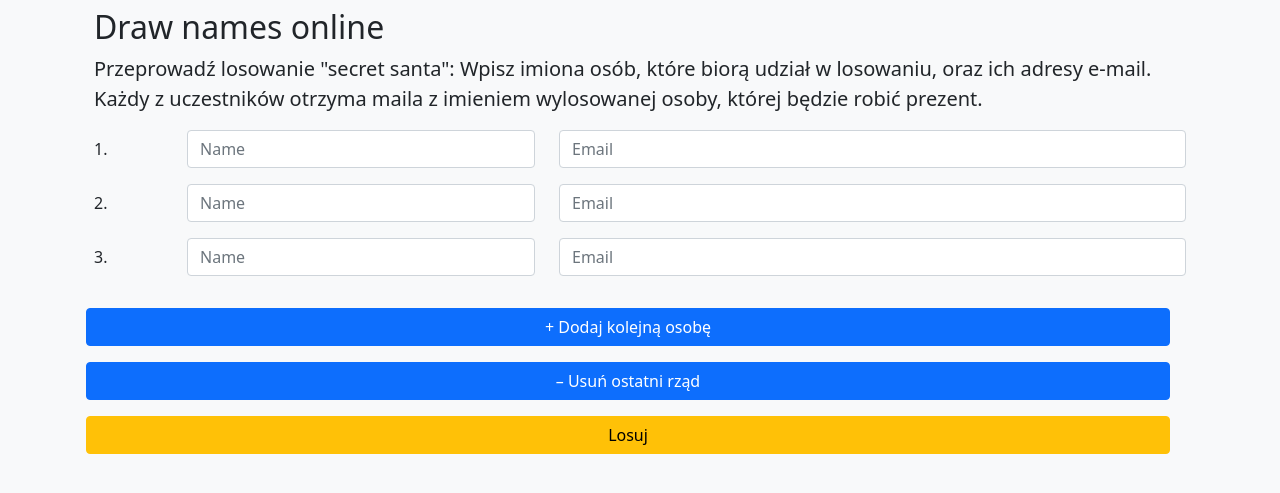
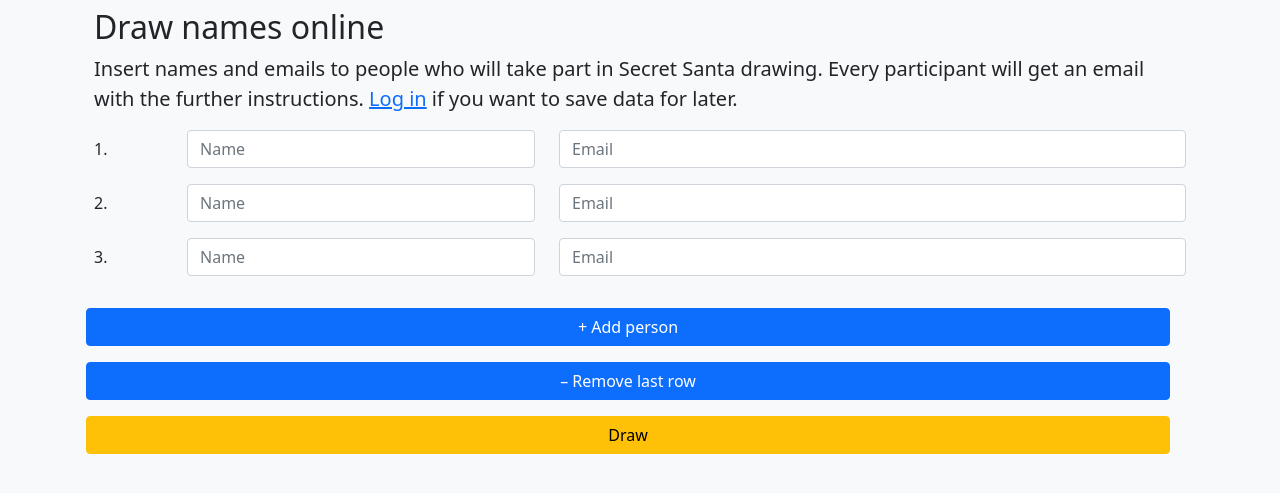
Before and after one commit to annasont/secret_santa, a Django app: page / in a window 1280 px wide. Shown: the part 56-549 px from the top of the page. Run offline with Django 3.2, Linux system fonts and the light colour scheme.

Commit message:
translated Home page to english.

```diff
--- a/draw/templates/draw/home.html
+++ b/draw/templates/draw/home.html
@@ -2,7 +2,7 @@
 {% block content %}
     <div class="container pt-2">
         <h2>Draw names online</h2>
-        <p class="lead">Przeprowadź losowanie "secret santa": Wpisz imiona osób, które biorą udział w losowaniu, oraz ich adresy e-mail. Każdy z uczestników otrzyma maila z imieniem wylosowanej osoby, której będzie robić prezent.</p>
+        <p class="lead">Insert names and emails to people who will take part in Secret Santa drawing. Every participant will get an email with the further instructions. <a href={% url 'login'%}>Log in</a> if you want to save data for later.</p>
 
         <form id="namesAndEmails" class="row g-3" method="POST">
             {{ formset.management_form }}
@@ -23,9 +23,9 @@
                 {% endfor %}
             </fieldset>
             <div class="row mt-3">
-                <button type="submit" class="btn btn-primary mb-3 rememberScrollPos" name="addSubtractOrDraw" value="add">+ Dodaj kolejną osobę</button>
-                <button type="submit" class="btn btn-primary mb-3 rememberScrollPos" name="addSubtractOrDraw" value="subtract" >– Usuń ostatni rząd</button>
-                <button type="submit" class="btn btn-warning" name="addSubtractOrDraw" value="draw">Losuj</button>
+                <button type="submit" class="btn btn-primary mb-3 rememberScrollPos" name="addSubtractOrDraw" value="add">+ Add person</button>
+                <button type="submit" class="btn btn-primary mb-3 rememberScrollPos" name="addSubtractOrDraw" value="subtract" >– Remove last row</button>
+                <button type="submit" class="btn btn-warning" name="addSubtractOrDraw" value="draw">Draw</button>
             </div>
         </form>
     </div>
--- a/draw/views.py
+++ b/draw/views.py
@@ -74,7 +74,7 @@ def subtractRowSuccess(request, ParticipantsFormset):
 def warningAtLeast3Participants(request, ParticipantsFormset):
     requestPostData = request.POST.copy()
     formset = ParticipantsFormset(requestPostData)
-    error = messages.warning(request, 'Liczba osób nie może być mniejsza niż 3.')
+    error = messages.warning(request, 'There must be at least 3 participants.')
     return formset, error
 
 def subtractRow(request, ParticipantsFormset):
@@ -95,9 +95,9 @@ def checkForStandartFormsetErrors(formset):
 def translatingStandartFormsetErrorsToPolish(errorMsg):
     errorMessages = []
     if ['This field is required.'] in errorMsg:
-        errorMessages.append('Uzupełnij brakujące pola.')
+        errorMessages.append('Fill out missing fields.')
     if ['Enter a valid email address.'] in errorMsg:
-        errorMessages.append('Niepoprawny adres email.')
+        errorMessages.append('Enter a valid email address.')
     return errorMessages
 
 def finalFormsetErrors(formset):
@@ -117,7 +117,7 @@ def doNotAcceptEmptyRows(request):
     errorMessages = []
     for i in range(int(request.POST['form-TOTAL_FORMS'])):
         if request.POST[f'form-{i}-name'] == '' and request.POST[f'form-{i}-email'] == '':
-            text = 'Uzupełnij brakujące rzędy.'
+            text = 'Fill out missing rows.'
             if text not in errorMessages:
                 errorMessages.append(text)
     return errorMessages
@@ -129,7 +129,7 @@ def doNotAcceptSameNames(request):
         if request.POST[f'form-{i}-name'] == '':
             continue
         elif request.POST[f'form-{i}-name'] in names:
-            text = 'Imiona nie mogą się powtarzać (jeżeli w losowaniu biorą udział osoby o tych samych imionach, wpisz ksywy / nazwiska / coś co pozwoli zidentyfikować właściwą osobę).'
+            text = 'Names cannot be repeated (If you have participants with the same names – use nicknames or surnames).'
             if text not in errorMessages:
                 errorMessages.append(text)
         else:
@@ -143,7 +143,7 @@ def doNotAcceptSameEmailAddresses(request):
         if request.POST[f'form-{i}-email'] == '':
             continue
         if request.POST[f'form-{i}-email'] in emails:
-            text = 'Adresy email nie mogą się powtarzać.'
+            text = 'Emails cannot be repeated.'
             if text not in errorMessages:
                 errorMessages.append(text)
         else:
@@ -195,10 +195,9 @@ def prepareDataForSendingEmail(pairs, group, i):
     personWho = pairs[i][0]
     personWhom = pairs[i][1]
     sendTo = group[personWho]['email']
-    title = 'Losowanie secret santa'
-    mailMessage = f'Cześć {personWho}\nBierzesz udział w losownaniu secret santa.\nOsoba, której robisz prezent to: {personWhom}.\nPozdrawiam,\nSecret santa'
+    title = 'Secret santa drawing'
+    mailMessage = f'Hi {personWho}\nYou are taking part in a Secret Santa drawing. \nMake a gift for: {personWhom}.\nKind regards,\nSecret santa'
     return title, mailMessage, sendTo
-
 
 def sendEmail(title, mailMessage, sendTo):
     try:
@@ -216,7 +215,7 @@ def sendEmailToEveryParticipant(pairs, group):
     return errorMessagesFromSendingEmail
 
 def generateErrorIfSendingEmailFails(request):
-    messages.error(request, 'Wystąpił problem z wysłaniem maili. Spróbuj ponownie później.')
+    messages.error(request, 'There has been a problem with sending email. Ty again later.')
 
 def createDictWithFormData(request):
     '''creating dictionary with participatns names and emails in following format:
```
